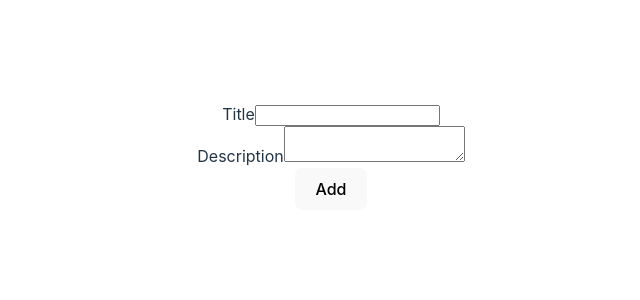
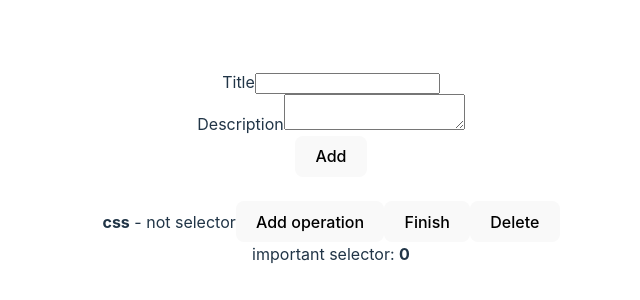
Before and after one commit to pawelkonior/todo_app, a React (Vite) app: page / in a window 1280 px wide. Shown: the part 232-532 px from the top of the page, without its empty margins (309-949 px from the left). Built offline with nearby package versions, Linux system fonts and the light colour scheme; data requests are answered from the project's data file.

Commit message:
render tasks with operations, fix adding operations

```diff
--- a/package.json
+++ b/package.json
@@ -12,6 +12,7 @@
   },
   "dependencies": {
     "json-server": "^0.17.3",
+    "prop-types": "^15.8.1",
     "react": "^18.2.0",
     "react-dom": "^18.2.0"
   },
--- a/server/db.json
+++ b/server/db.json
@@ -1,3 +1,20 @@
 {
-  "tasks": []
+  "tasks": [
+    {
+      "title": "css",
+      "description": "not selector",
+      "status": "open",
+      "addedDate": "2023-04-27T07:32:06.290Z",
+      "id": 1
+    }
+  ],
+  "operations": [
+    {
+      "description": "important selector",
+      "timeSpent": 0,
+      "addedDate": "2023-04-27T07:32:25.638Z",
+      "taskId": 1,
+      "id": 1
+    }
+  ]
 }
--- a/src/App.jsx
+++ b/src/App.jsx
@@ -1,32 +1,43 @@
 import './App.css'
 import {useEffect, useState} from "react";
-import {deleteTaskAPI, getAllTasks, sendTaskData} from "./helpers/api.js";
+import {deleteTaskAPI, getDataAPI, sendDataAPI} from "./helpers/api.js";
+import AddOperation from "./components/AddOperation.jsx";
 
 function App() {
     const [tasks, setTasks] = useState([]);
     const [title, setTitle] = useState('');
     const [description, setDescription] = useState('');
+    const [operationId, setOperationId] = useState(null);
 
     useEffect(() => {
-        getAllTasks()
-            .then((data) => {
-                setTasks(data)
+        const data = Promise.all([getDataAPI('tasks'), getDataAPI('operations')])
+
+        data
+            .then((results) => {
+                const [taskData, operationData] = results;
+                const tasks = taskData.map((task) => ({
+                    ...task,
+                    operations: operationData.filter((operation) => operation.taskId === task.id)
+                }))
+
+                setTasks(tasks);
             })
             .catch(console.error)
+
     }, [])
 
     async function handleSubmit(event) {
         event.preventDefault();
-        const result = await sendTaskData({
+        const result = await sendDataAPI({
             title, description, status: 'open', addedDate: new Date()
-        });
+        }, 'tasks');
 
         setTitle('');
         setDescription('');
         setTasks([...tasks, result])
     }
 
-    async function handleDeleteTask(event){
+    async function handleDeleteTask(event) {
         const id = +event.target.dataset.id
         await deleteTaskAPI(id);
         setTasks(tasks.filter((task) => task.id !== id));
@@ -64,9 +75,27 @@ function App() {
                 {tasks.map((task) => (
                     <div key={task.id}>
                         <b>{task.title}</b> - <span>{task.description}</span>
-                        <button>Add operation</button>
+                        {operationId === task.id ? (
+                            <AddOperation
+                                setOperationId={setOperationId}
+                                taskId={task.id}
+                                setTasks={setTasks}
+                            />
+                        ) : (
+                            <button onClick={() => setOperationId(task.id)}>
+                                Add operation
+                            </button>
+                        )}
                         <button>Finish</button>
                         <button onClick={handleDeleteTask} data-id={task.id}>Delete</button>
+
+                        <div>
+                            {task.operations && task.operations.map((operation) => (
+                                <div key={operation.id}>
+                                    <span>{operation.description}: </span><b>{operation.timeSpent}</b>
+                                </div>
+                            ))}
+                        </div>
                     </div>
                 ))}
             </section>
--- /dev/null
+++ b/src/components/AddOperation.jsx
@@ -0,0 +1,51 @@
+import {useState} from "react";
+import {sendDataAPI} from "../helpers/api.js";
+import PropTypes from "prop-types";
+
+
+function AddOperation({taskId, setOperationId, setTasks}) {
+    const [value, setValue] = useState('');
+
+    async function handleAddOperation(){
+        if (value.trim() !== ''){
+            const data = await sendDataAPI({
+                description: value,
+                timeSpent: 0,
+                addedDate: new Date(),
+                taskId
+            }, 'operations');
+
+
+            setTasks((prev) => prev.map((task) => {
+                if (task.id !== taskId) return task
+                const operations = task.operations ?? []
+                task.operations = [...operations, data]
+                return task
+            }))
+            setOperationId(null);
+
+        }
+    }
+
+    return (
+        <>
+            <input
+                type="text"
+                value={value}
+                onChange={(event) => setValue(event.target.value)}
+                placeholder="Operation description"
+            />
+            <button onClick={handleAddOperation}>Confirm</button>
+            <button onClick={() => setOperationId(null)}>Cancel</button>
+        </>
+
+    );
+}
+
+AddOperation.propTypes = {
+    taskId: PropTypes.number,
+    setOperationId: PropTypes.func,
+    setTasks: PropTypes.func,
+}
+
+export default AddOperation;
--- a/src/helpers/api.js
+++ b/src/helpers/api.js
@@ -1,12 +1,12 @@
-export async function getAllTasks() {
-    const response = await fetch('http://localhost:3000/tasks');
+export async function getDataAPI(endpoint) {
+    const response = await fetch(`http://localhost:3000/${endpoint}`);
     return response.json()
 }
 
 
-export async function sendTaskData(data) {
+export async function sendDataAPI(data, endpoint) {
     const response = await fetch(
-        'http://localhost:3000/tasks',
+        `http://localhost:3000/${endpoint}`,
         {
             headers: {
                 'Content-Type': 'application/json'
```
Also changed, not shown: 2 other files (tests, documents, lock files or other folders).
